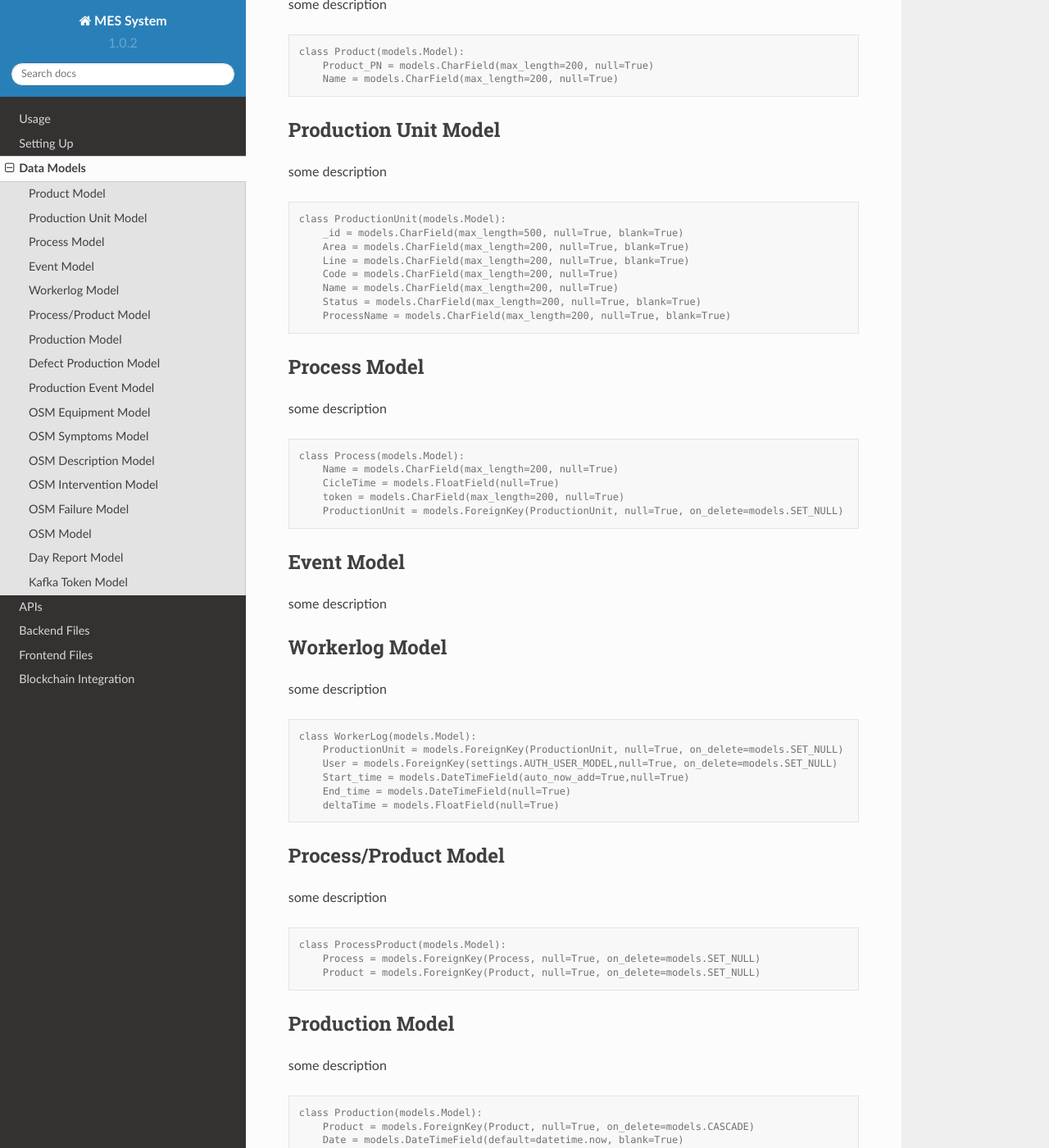
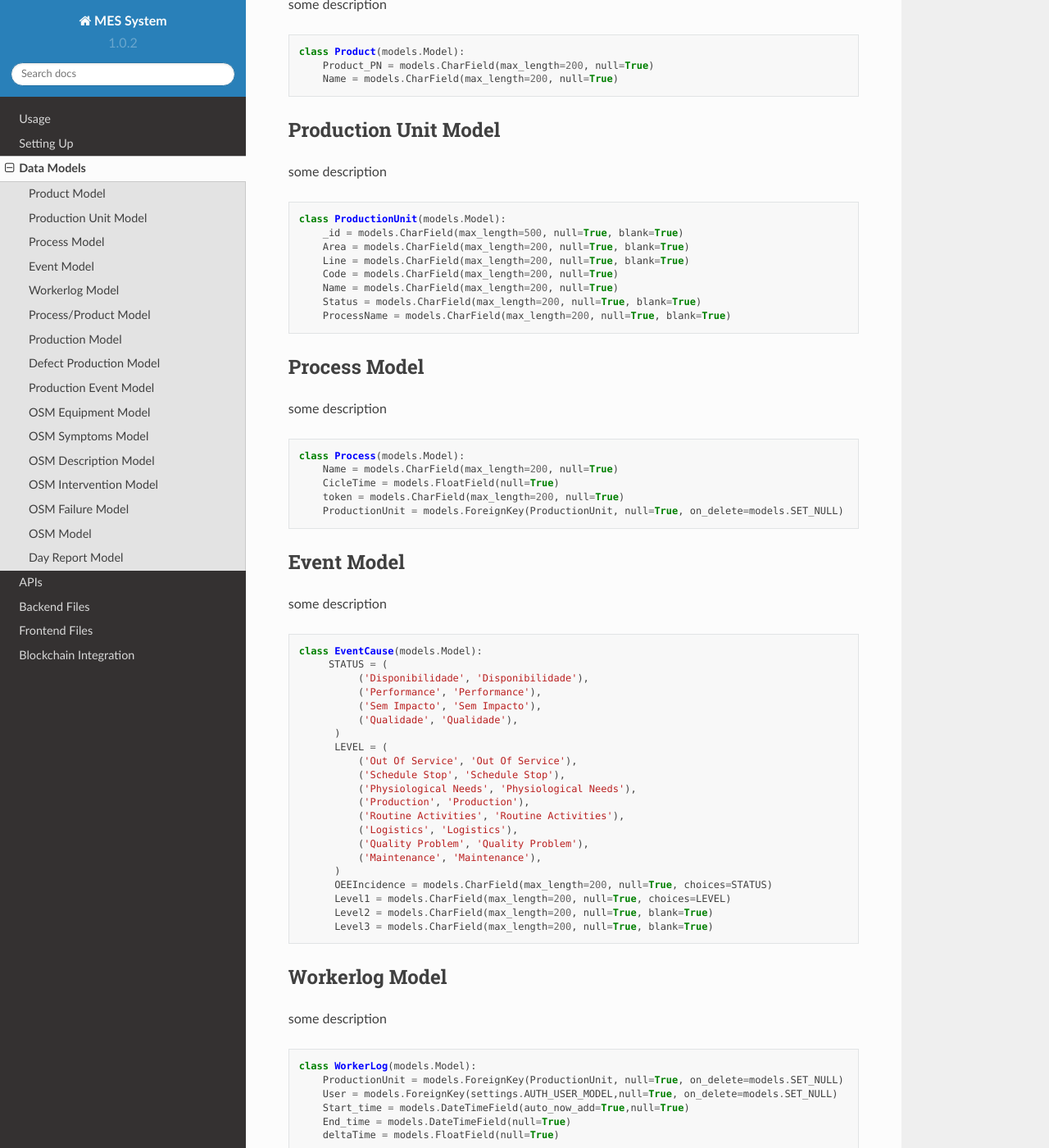
Before and after one commit to RICS-UNINOVA/AVANGARD_MES-DOCUMENTATION-ONLY, a Sphinx documentation site: the page built from docs/source/data_models.rst, in a window 1280 px wide and 1400 px high, scrolled down 222 px. Shown: the whole window at 82% size. Built offline with Sphinx 7.4.7 and the Read the Docs theme 2.0.0, drawn with Linux system fonts in a browser that asks for light colours; some of the changed text lies outside the part shown.

Commit message:
Update data_models.rst

```diff
--- a/docs/source/data_models.rst
+++ b/docs/source/data_models.rst
@@ -6,7 +6,7 @@ Product Model
 
 some description
 
-.. code-block:: console
+.. code-block:: python
 
   class Product(models.Model):
       Product_PN = models.CharField(max_length=200, null=True)
@@ -17,7 +17,7 @@ Production Unit Model
 
 some description
 
-.. code-block:: console
+.. code-block:: python
 
   class ProductionUnit(models.Model):
       _id = models.CharField(max_length=500, null=True, blank=True)
@@ -33,7 +33,7 @@ Process Model
 
 some description
 
-.. code-block:: console
+.. code-block:: python
 
 
   class Process(models.Model):
@@ -47,7 +47,8 @@ Event Model
 
 some description
 
-.. code-block:: console
+.. code-block:: python
+
   class EventCause(models.Model):
        STATUS = (
             ('Disponibilidade', 'Disponibilidade'),
@@ -75,7 +76,7 @@ Workerlog Model
 
 some description
 
-.. code-block:: console
+.. code-block:: python
 
   class WorkerLog(models.Model):
       ProductionUnit = models.ForeignKey(ProductionUnit, null=True, on_delete=models.SET_NULL)
@@ -90,7 +91,7 @@ Process/Product Model
 
 some description
 
-.. code-block:: console
+.. code-block:: python
 
   class ProcessProduct(models.Model):
       Process = models.ForeignKey(Process, null=True, on_delete=models.SET_NULL)
@@ -102,7 +103,7 @@ Production Model
 
 some description
 
-.. code-block:: console
+.. code-block:: python
 
   class Production(models.Model):
       Product = models.ForeignKey(Product, null=True, on_delete=models.CASCADE)
@@ -114,7 +115,7 @@ Defect Production Model
 
 some description
 
-.. code-block:: console
+.. code-block:: python
 
   class DefectProduction(models.Model):
       Product = models.ForeignKey(Product, null=True, on_delete=models.CASCADE)
@@ -126,7 +127,7 @@ Production Event Model
 
 some description
 
-.. code-block:: console
+.. code-block:: python
 
   class ProductionEvent(models.Model):
       Process = models.ForeignKey(Process, null=True, on_delete=models.CASCADE)
@@ -140,7 +141,7 @@ OSM Equipment Model
 
 some description
 
-.. code-block:: console
+.. code-block:: python
 
    class Equipment(models.Model):
         Description = models.CharField(max_length=200, null=True)
@@ -150,7 +151,7 @@ OSM Symptoms Model
 
 some description
 
-.. code-block:: console
+.. code-block:: python
 
   class Symptoms(models.Model):
       Description = models.CharField(max_length=200, null=True)
@@ -160,7 +161,7 @@ OSM Description Model
 
 some description
 
-.. code-block:: console
+.. code-block:: python
 
 
   class Cause(models.Model):
@@ -171,7 +172,7 @@ OSM Intervention Model
 
 some description
 
-.. code-block:: console
+.. code-block:: python
 
 
   class Intervention(models.Model):
@@ -182,7 +183,7 @@ OSM Failure Model
 
 some description
 
-.. code-block:: console
+.. code-block:: python
 
 
   class Failure(models.Model):
@@ -193,7 +194,7 @@ OSM Model
 
 some description
 
-.. code-block:: console
+.. code-block:: python
 
   class OSM(models.Model):
       Maintenance = models.ForeignKey(ProductionEvent, null=True, on_delete=models.SET_NULL)
@@ -213,7 +214,7 @@ Day Report Model
 
 some description
 
-.. code-block:: console
+.. code-block:: python
 
   class DayReport(models.Model):
       _id = models.CharField(max_length=500, null=True, blank=True)
@@ -247,20 +248,3 @@ some description
       T_MTBF = models.FloatField(null=False, blank=True)
       T_MTTR = models.FloatField(null=False, blank=True)
       T_ProductionTime = models.FloatField(null=False, blank=True)
-
-
-Kafka Token Model
-------------
-
-some description
-
-.. code-block:: console
-
-  class KafkaToken(models.Model):
-      tipoInstancia = models.CharField(max_length=200, null=True, blank=True)
-      token = models.CharField(max_length=300, null=True, blank=True)
-      publicKey = models.CharField(max_length=200, null=True, blank=True)
-      password = models.CharField(max_length=200, null=True, blank=True)
-      record_id = models.CharField(max_length=200, null=True, blank=True)
-      topic = models.CharField(max_length=200, null=True, blank=True)
-      name = models.CharField(max_length=200, null=True, blank=True)
```
